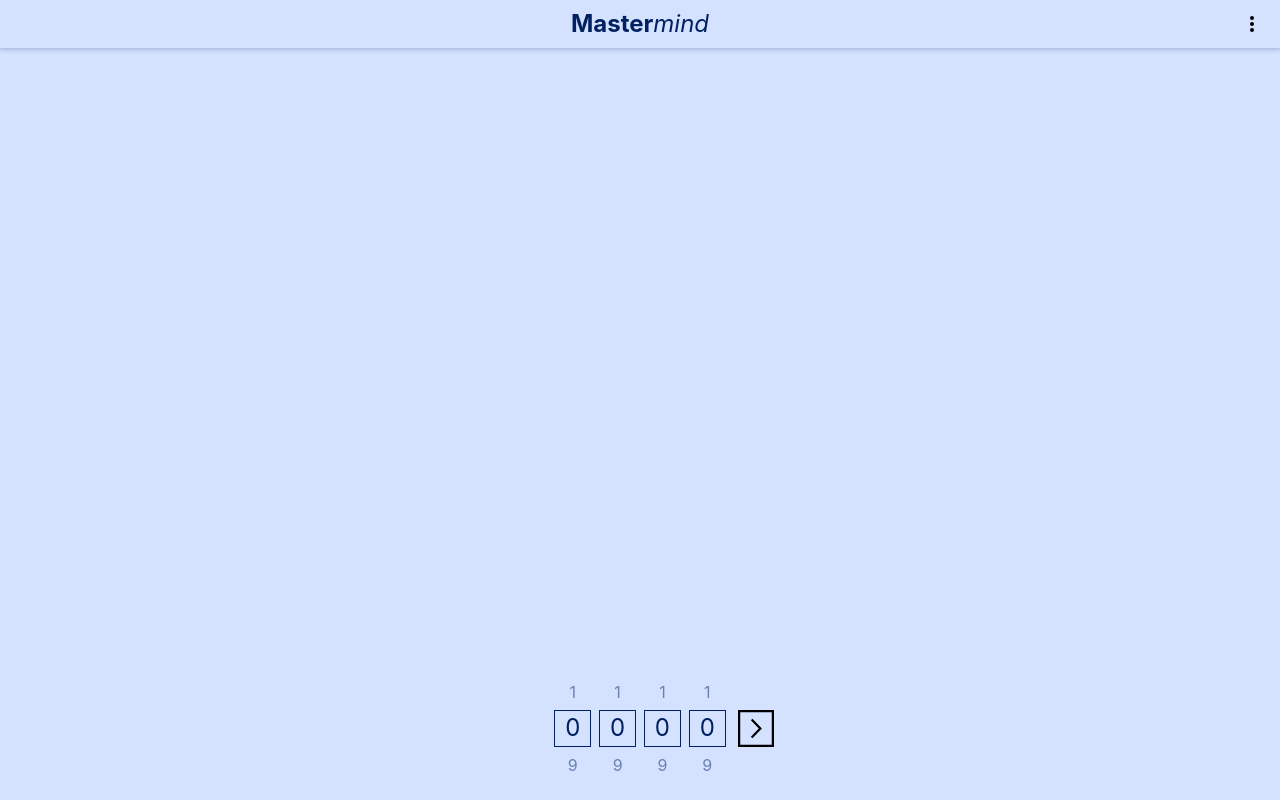
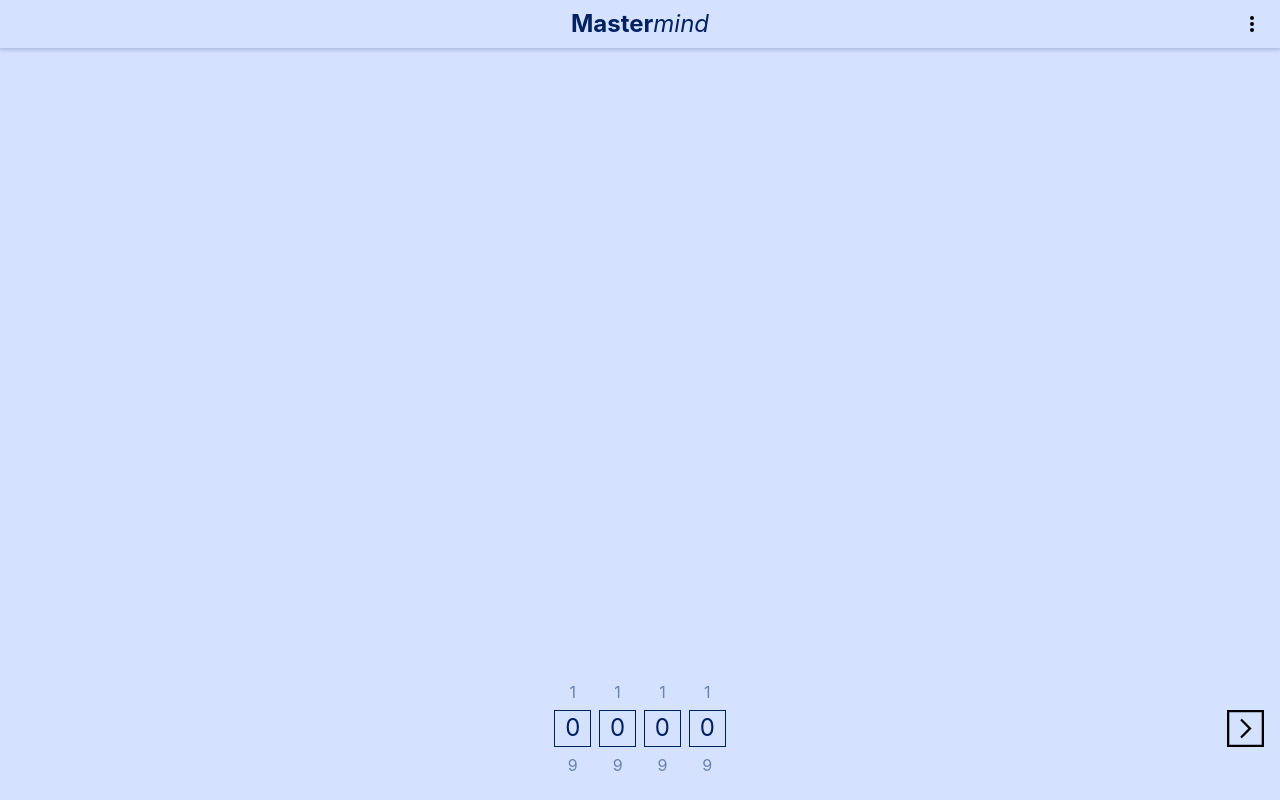
Before and after one commit to RoHell/mastermind, a Vue app: page / in a window 1280 px wide. Both pictures are taken after a click on the button "Play". Built offline with nearby package versions, Linux system fonts and the light colour scheme.

Commit message:
dynamic number squares size

```diff
--- a/src/App.vue
+++ b/src/App.vue
@@ -197,6 +197,7 @@ main {
     flex-direction: column;
     align-items: center;
     gap: var(--number-box-height);
+    width: 100%;
     height: calc(100% - var(--top-bar-height));
     margin: var(--top-bar-height) 0 1rem;
   }
@@ -210,7 +211,7 @@ main {
     margin-top: auto;
     margin-bottom: calc(var(--number-box-height) * -1);
     overflow: auto;
-    padding: 0.5rem 1rem 0;
+    padding: 0.5rem 0 0;
   }
 
   &__intro {
@@ -243,6 +244,7 @@ main {
   }
 
   &__target-picker {
+    width: 100%;
     height: calc(v-bind(SLIDES_PER_VIEW)*2.3rem);
   }
 }
--- a/src/components/NumberHits.vue
+++ b/src/components/NumberHits.vue
@@ -29,3 +29,12 @@ defineProps<Props>()
     </template>
   </NumberWrapper>
 </template>
+
+<style lang="scss" scoped>
+.number-wrapper {
+  &:deep(.number-wrapper__digit) {
+    height: auto;
+    aspect-ratio: 1;
+  }
+}
+</style>
--- a/src/components/NumberPicker.vue
+++ b/src/components/NumberPicker.vue
@@ -84,10 +84,6 @@ const onSlideClick = (number: number, index: number) => {
   height: 100%;
 }
 
-.swiper {
-  width: var(--number-box-height);
-}
-
 .swiper-slide {
   font-size: 0.5rem;
   display: flex;
@@ -110,25 +106,25 @@ const onSlideClick = (number: number, index: number) => {
 .number-wrapper {
   height: 100%;
   &:deep(.number-wrapper__digit) {
-    height: 100%;
     background-color: transparent;
     border: none;
     position: relative;
     &:before, &:after {
       content: '';
       position: absolute;
-      top: 33.33%;
-      height: var(--number-box-height);
       border: 1px solid;
       width: 100%;
       box-sizing: border-box;
+      aspect-ratio: 1;
     }
   }
 }
 .number-picker {
   &__submit {
-    width: var(--number-box-height);
-    height: var(--number-box-height);
+    max-width: var(--number-box-height);
+    width: 100%;
+    height: 100%;
+    aspect-ratio: 1;
     background-color: var(--background-color);
     transition: 0.2s ease-in;
     &:disabled {
--- a/src/components/NumberWrapper.vue
+++ b/src/components/NumberWrapper.vue
@@ -33,6 +33,7 @@ defineProps<Props>()
 
 <style lang="scss" scoped>
 .number-wrapper {
+  width: 100%;
   position: relative;
   display: flex;
   align-items: center;
@@ -41,8 +42,10 @@ defineProps<Props>()
   &__digits {
     display: flex;
     align-items: center;
+    justify-content: center;
     gap: 0.5rem;
     height: 100%;
+    flex-grow: 1;
 
     :slotted(input) {
       width: 100%;
@@ -51,6 +54,7 @@ defineProps<Props>()
       background-color: transparent;
       border: none;
       font-size: 1.5rem;
+      aspect-ratio: 1;
     }
   }
 
@@ -60,25 +64,28 @@ defineProps<Props>()
     align-items: center;
     justify-content: center;
     font-size: 1.5rem;
-    width: var(--number-box-height);
-    height: var(--number-box-height);
+    width: 100%;
+    height: 100%;
+    max-width: var(--number-box-height);
     border: 1px solid;
     box-sizing: border-box;
   }
 
   &__left {
-    width: var(--number-box-height);
+    min-width: var(--number-box-height);
     height: var(--number-box-height);
     display: flex;
     place-content: center;
     align-items: center;
+    padding-left: 1rem;
   }
 
   &__right {
     left: 100%;
     font-size: 1.5rem;
-    width: var(--number-box-height);
+    min-width: var(--number-box-height);
     height: var(--number-box-height);
+    padding-right: 1rem;
   }
 }
 /* Chrome, Safari, Edge, Opera */
--- a/src/style.css
+++ b/src/style.css
@@ -38,8 +38,8 @@ button {
 
 #app {
   max-width: 1280px;
-  width: 100%;
   height: 100vh;
+  width:100vw;
   margin: 0 auto;
   text-align: center;
 }
```
